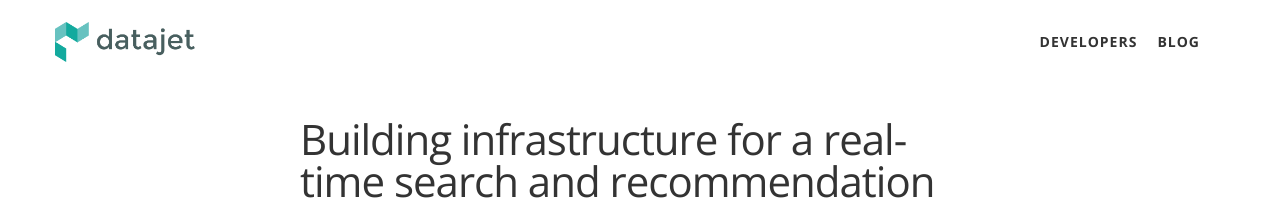
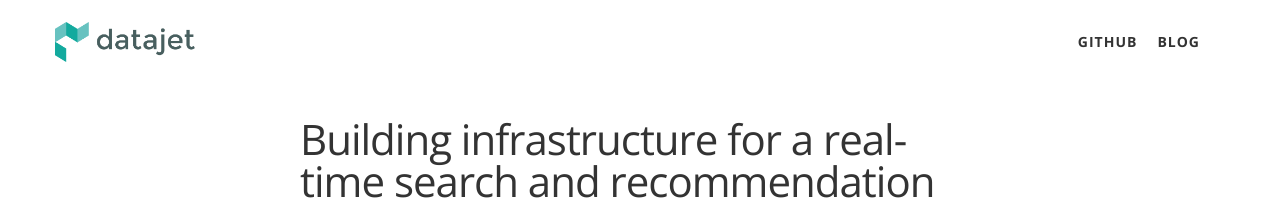
Before and after one commit to datajet-io/datajet-io.github.io, a Jekyll site: the page built from _posts/2015-10-02-Building-infrastructure-for-a-real-time-search-and-recommendation-platform-post.md, in a window 1280 px wide. Shown: the top 204 px of the page. Built offline with Jekyll 4.4.1, drawn with Linux system fonts in a browser that asks for light colours.

Commit message:
links to github page

```diff
--- a/_includes/header.html
+++ b/_includes/header.html
@@ -16,7 +16,7 @@
         </div>
         <div id="navbar" class="navbar-collapse collapse">
             <ul class="nav navbar-nav navbar-right">
-                <li><a class="page-scroll" href="#page-top">Developers</a></li>
+                <li><a class="page-scroll" href="https://github.com/datajet-io">Github</a></li>
                 <li><a class="page-scroll" href="/blog">Blog</a></li>
             </ul>
         </div>
```
Also changed, not shown: 4 other files.
